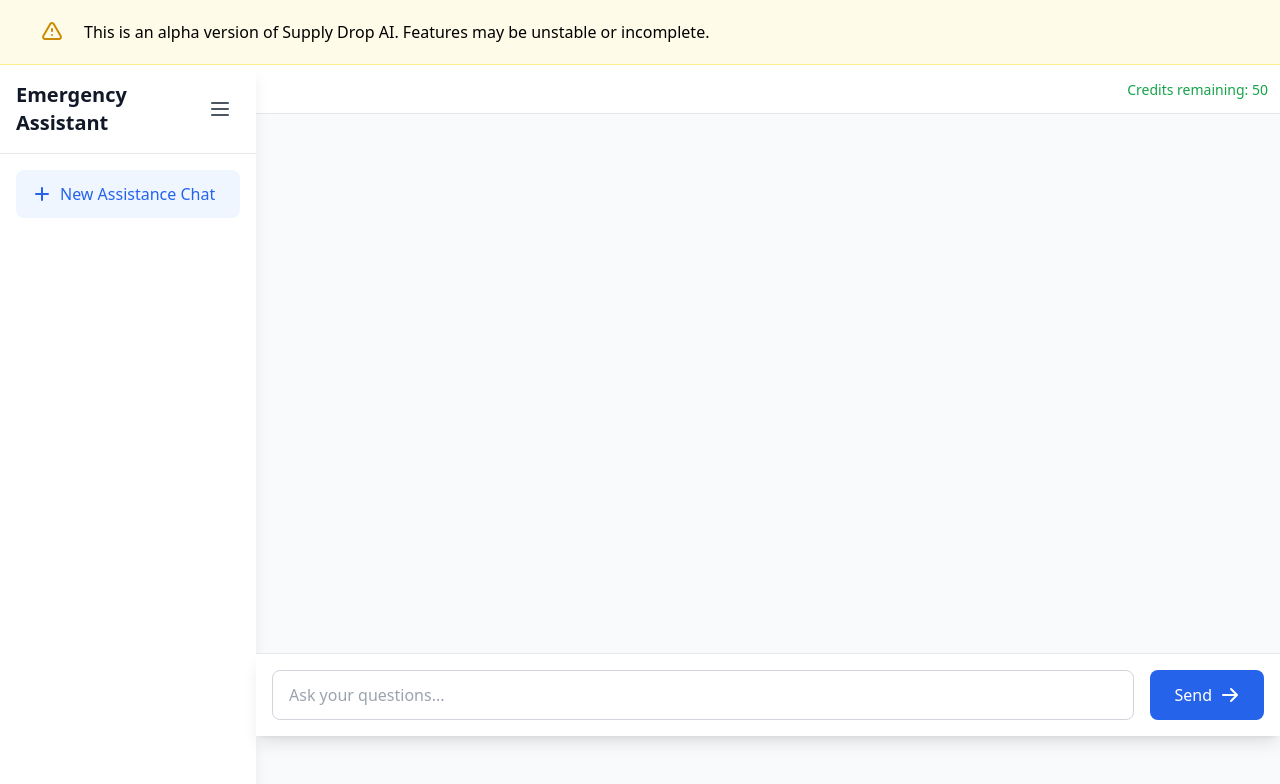
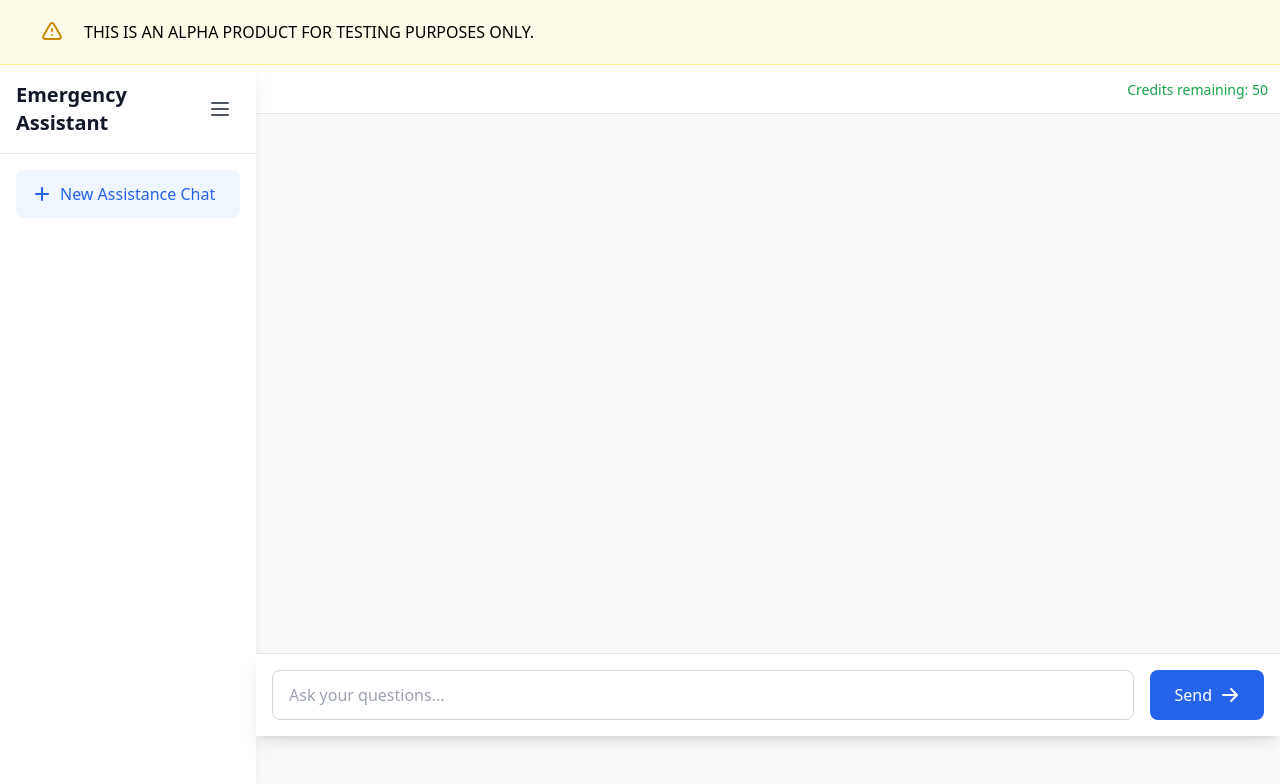
Before and after one commit to realityinspector/supply_drop_ai, a Flask app: page /chat in a window 1280 px wide. Shown: the part 64-848 px from the top of the page. Run offline with Flask 3, Linux system fonts and the light colour scheme; the visitor is signed in with stand-in values (Sample User, id 1); data comes from the database, SQL or seed files in the repository; data that the repository does not hold is empty.

Commit message:
Agent query: Is the alpha warning banner now showing 'THIS IS AN ALPHA PRODUCT FOR TESTING PURPOSES ONLY.' in black text, visible on all screen sizes?

```diff
--- a/static/css/dist.css
+++ b/static/css/dist.css
@@ -2328,10 +2328,6 @@ video {
 }
 
 @media (min-width: 768px) {
-  .md\:inline {
-    display: inline;
-  }
-
   .md\:flex {
     display: flex;
   }
--- a/templates/base.html
+++ b/templates/base.html
@@ -19,7 +19,7 @@
                         </svg>
                     </span>
                     <p class="ml-3 font-medium text-black">
-                        <span class="hidden md:inline">This is an alpha version of Supply Drop AI. Features may be unstable or incomplete.</span>
+                        <span>THIS IS AN ALPHA PRODUCT FOR TESTING PURPOSES ONLY.</span>
                     </p>
                 </div>
             </div>
```
